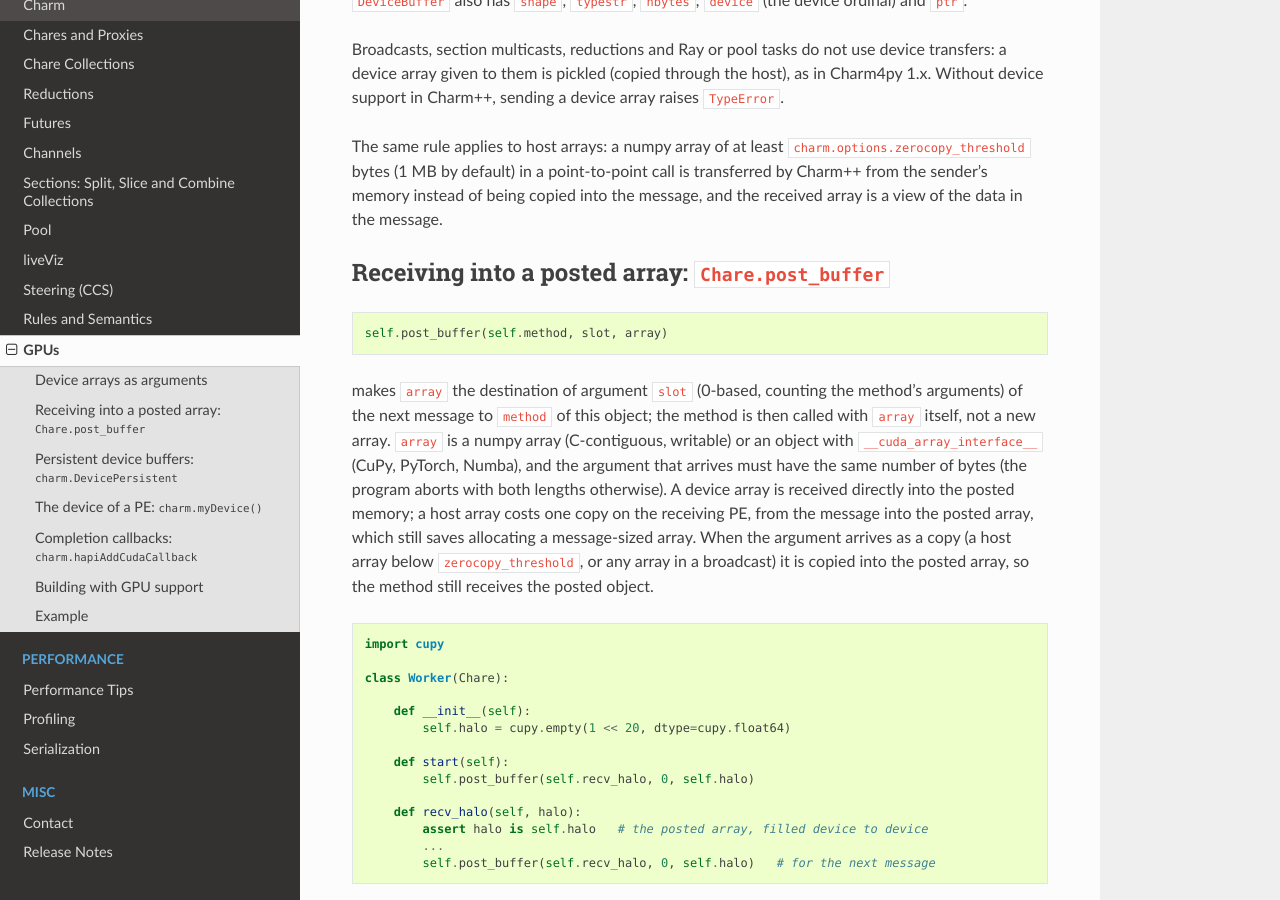
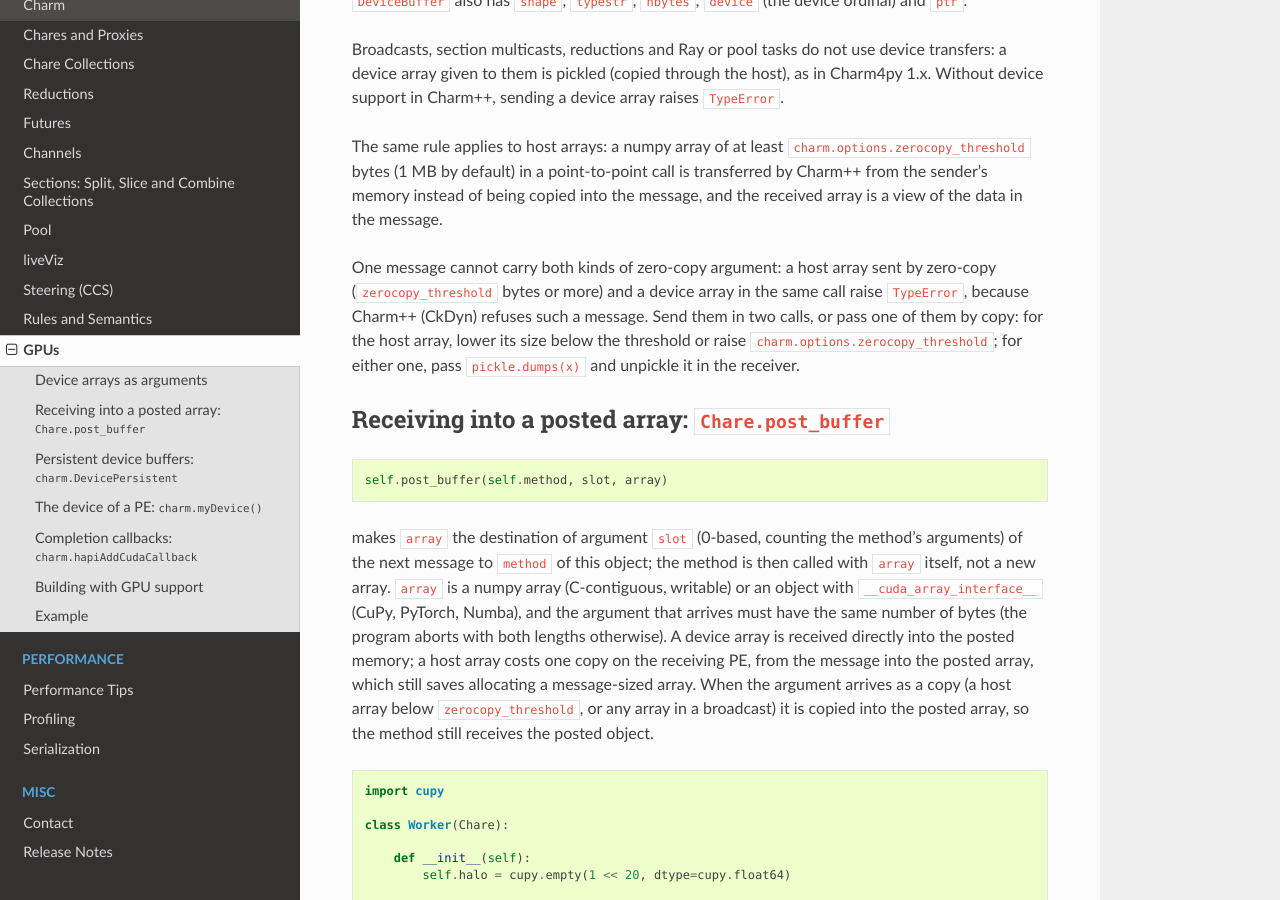
Before and after one commit to charmplusplus/charm4py, a Sphinx documentation site: the page built from docs/gpus.rst, in a window 1280 px wide and 900 px high, scrolled down 1062 px. Built offline with Sphinx 7.4.7 and the Read the Docs theme 3.1.0, drawn with Linux system fonts in a browser that asks for light colours.

Commit message:
ckdyn_py: TypeError for a message with both a zero-copy host array and a device array
CkDyn aborts on a message that carries both an NCPY slot and a DEVICE
slot (found by the GPU examples port, #319). The Packer now raises
TypeError instead. docs/gpus.rst and docs/migrating.rst say so and give the
alternatives: two calls, or one of the arrays by copy.

Co-Authored-By: Claude Fable 5.1 <noreply@anthropic.com>

```diff
--- a/docs/gpus.rst
+++ b/docs/gpus.rst
@@ -65,6 +65,13 @@ The same rule applies to host arrays: a numpy array of at least
 ``charm.options.zerocopy_threshold`` bytes (1 MB by default) in a point-to-point
 call is transferred by Charm++ from the sender's memory instead of being copied
 into the message, and the received array is a view of the data in the message.
+
+One message cannot carry both kinds of zero-copy argument: a host array sent
+by zero-copy (``zerocopy_threshold`` bytes or more) and a device array in the
+same call raise ``TypeError``, because Charm++ (CkDyn) refuses such a message.
+Send them in two calls, or pass one of them by copy: for the host array, lower
+its size below the threshold or raise ``charm.options.zerocopy_threshold``; for
+either one, pass ``pickle.dumps(x)`` and unpickle it in the receiver.
 
 Receiving into a posted array: ``Chare.post_buffer``
 -----------------------------------------------------
--- a/docs/migrating.rst
+++ b/docs/migrating.rst
@@ -273,7 +273,9 @@ New in 2.0
   default 1 MB): a contiguous numpy array of at least this size in a
   point-to-point send goes through Charm++ zero-copy. Broadcasts, section
   multicasts, reduction contributions and pool or Ray task arguments are
-  copied into the message whatever their size.
+  copied into the message whatever their size. A point-to-point call cannot
+  pass both a zero-copy host array and a device array (``TypeError``; see
+  :doc:`gpus`): send them in two calls or pass one of them by copy.
   ``charm.options.copy_received_arrays`` (default ``False``): see above.
 
   The receiver reads a zero-copy array from the sender's memory after the
```
Also changed, not shown: 1 other file.
